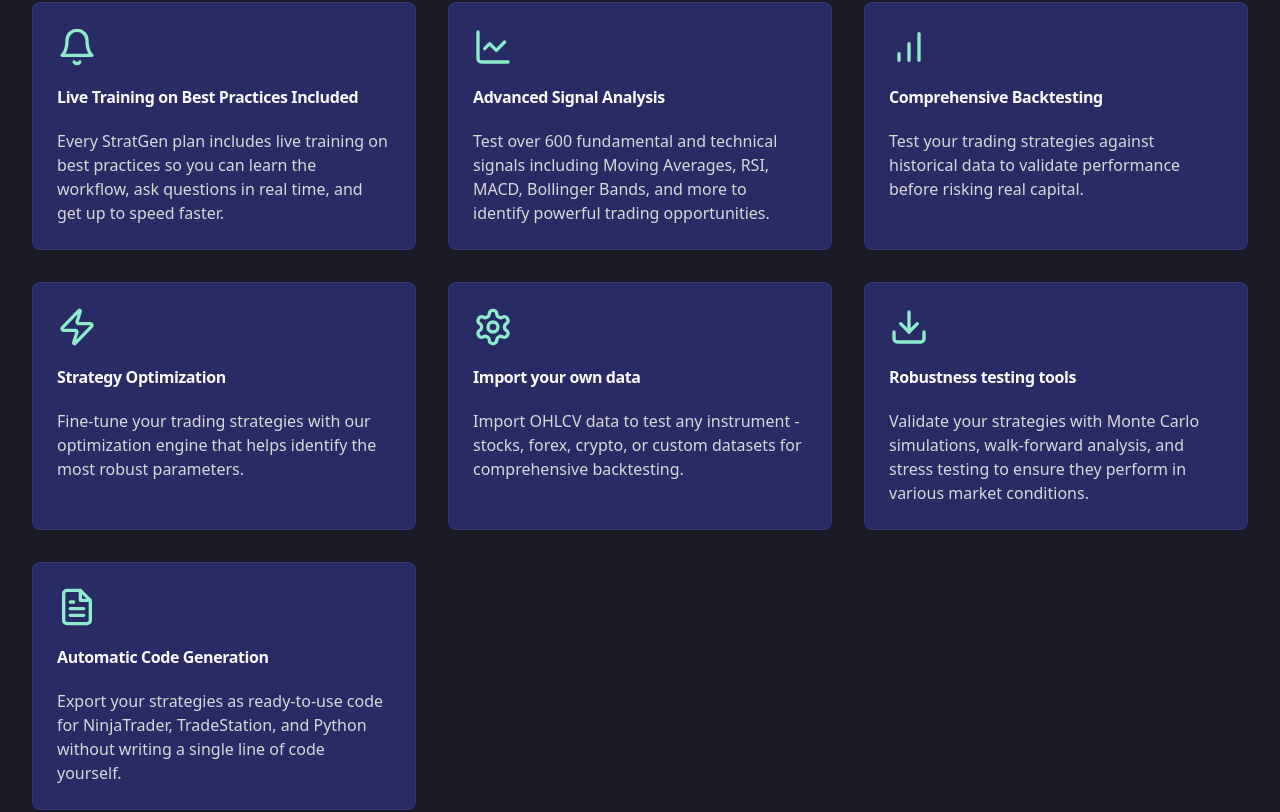
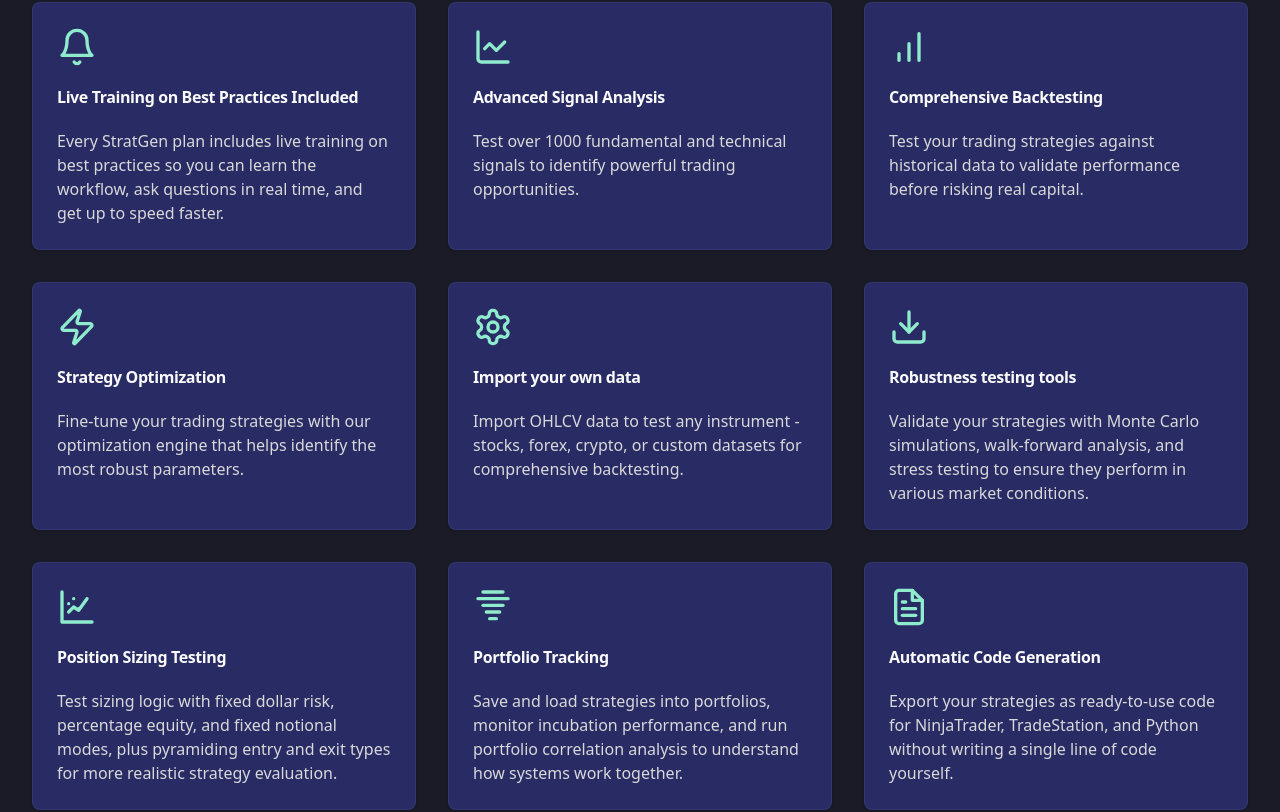
Before and after one commit to JacobAmaral/stratgen, a Next.js app: page / in a window 1280 px wide. Shown: the part 993-1805 px from the top of the page. Built offline with nearby package versions, Linux system fonts and the light colour scheme.

Commit message:
1.0.3 updated features

```diff
--- a/src/pages/changelog.tsx
+++ b/src/pages/changelog.tsx
@@ -110,19 +110,13 @@ export default function Changelog() {
                                         <li className="flex items-start gap-3">
                                             <CheckIcon className="h-5 w-5 text-green-500 flex-shrink-0 mt-0.5" />
                                             <div>
-                                                <strong>Strategy Renaming in Portfolio:</strong> Added the ability to rename strategies directly in the portfolio menu.
+                                                <strong>Position Sizing Testing and Pyramiding:</strong> Added position sizing testing with multiple modes including fixed dollar risk, percentage equity, and fixed notional, along with pyramiding entry and exit types.
                                             </div>
                                         </li>
                                         <li className="flex items-start gap-3">
                                             <CheckIcon className="h-5 w-5 text-green-500 flex-shrink-0 mt-0.5" />
                                             <div>
-                                                <strong>Position Sizing and Pyramiding:</strong> Added position sizing modes along with pyramiding entries and exits.
-                                            </div>
-                                        </li>
-                                        <li className="flex items-start gap-3">
-                                            <CheckIcon className="h-5 w-5 text-green-500 flex-shrink-0 mt-0.5" />
-                                            <div>
-                                                <strong>Strategy Incubation Check:</strong> Added a strategy incubation check to improve validation workflows.
+                                                <strong>Portfolio Management and Analytics:</strong> Added a portfolio feature to save and load strategies, track incubation performance, rename strategies in the portfolio menu, and analyze portfolio correlations.
                                             </div>
                                         </li>
                                         <li className="flex items-start gap-3">
--- a/src/pages/index.tsx
+++ b/src/pages/index.tsx
@@ -101,7 +101,7 @@ const features = [
   {
     icon: <LineChartIcon className="h-10 w-10 text-primary" />,
     title: "Advanced Signal Analysis",
-    description: "Test over 600 fundamental and technical signals including Moving Averages, RSI, MACD, Bollinger Bands, and more to identify powerful trading opportunities."
+    description: "Test over 1000 fundamental and technical signals to identify powerful trading opportunities."
   },
   {
     icon: <BarChartIcon className="h-10 w-10 text-primary" />,
@@ -122,6 +122,28 @@ const features = [
     icon: <DownloadIcon className="h-10 w-10 text-primary" />,
     title: "Robustness testing tools",
     description: "Validate your strategies with Monte Carlo simulations, walk-forward analysis, and stress testing to ensure they perform in various market conditions."
+  },
+  {
+    icon: <svg className="h-10 w-10 text-primary" viewBox="0 0 24 24" fill="none" stroke="currentColor" strokeWidth="2" strokeLinecap="round" strokeLinejoin="round">
+      <path d="M3 3v18h18" />
+      <path d="M7 15l3-3 3 2 5-7" />
+      <path d="M7 10h.01" />
+      <path d="M10 7h.01" />
+      <path d="M13 13h.01" />
+    </svg>,
+    title: "Position Sizing Testing",
+    description: "Test sizing logic with fixed dollar risk, percentage equity, and fixed notional modes, plus pyramiding entry and exit types for more realistic strategy evaluation."
+  },
+  {
+    icon: <svg className="h-10 w-10 text-primary" viewBox="0 0 24 24" fill="none" stroke="currentColor" strokeWidth="2" strokeLinecap="round" strokeLinejoin="round">
+      <path d="M3 7h18" />
+      <path d="M6 3h12" />
+      <path d="M6 11h12" />
+      <path d="M8 15h8" />
+      <path d="M10 19h4" />
+    </svg>,
+    title: "Portfolio Tracking",
+    description: "Save and load strategies into portfolios, monitor incubation performance, and run portfolio correlation analysis to understand how systems work together."
   },
   {
     icon: <svg className="h-10 w-10 text-primary" viewBox="0 0 24 24" fill="none" stroke="currentColor" strokeWidth="2" strokeLinecap="round" strokeLinejoin="round">
```
